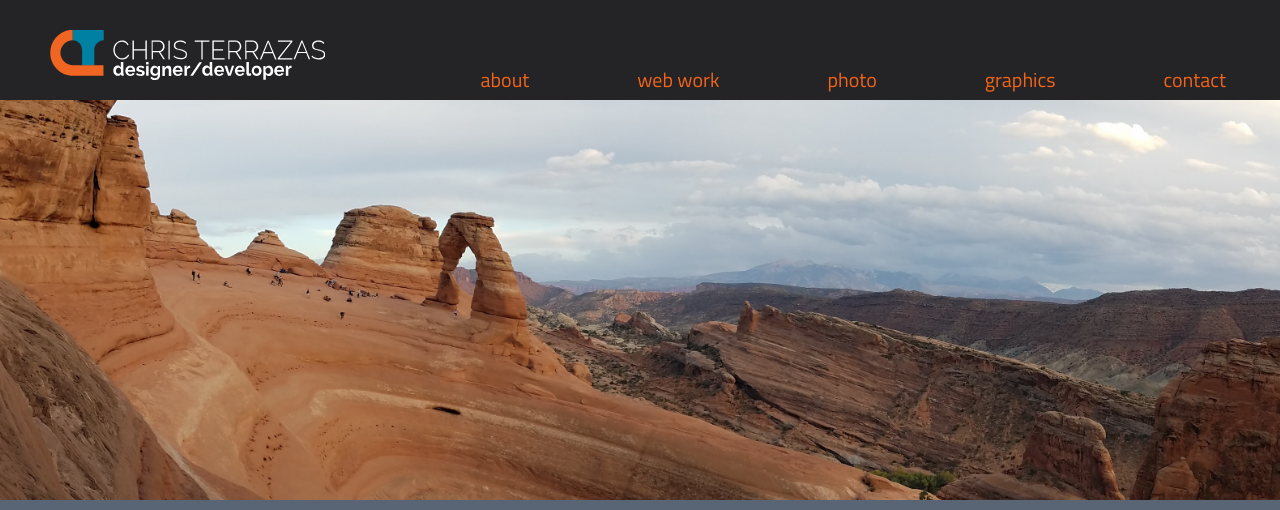
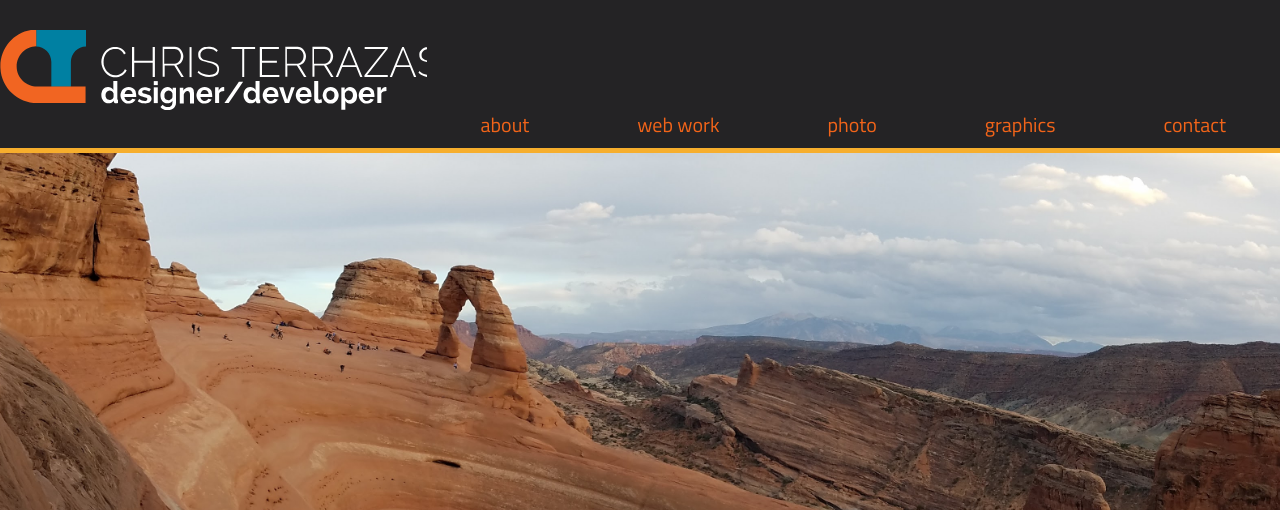
Before and after one commit to mrected/christerrazas.info, a PHP site: page / in a window 1280 px wide. Shown: the top 510 px of the page. Run offline with PHP 8.4, Linux system fonts and the light colour scheme; some libraries are stand-ins or nearby versions.

Commit message:
put elements in top of page in flexbox elements

```diff
--- a/css/style.css
+++ b/css/style.css
@@ -7,7 +7,7 @@ $accent-color:#9FB8AD;
 $heading-font-color:#575841;*/
 #brand {
   grid-area: brand;
-  align-self: center; }
+  align-self: start; }
 
 #nav {
   grid-area: nav;
@@ -41,7 +41,7 @@ $heading-font-color:#575841;*/
   /*height: 100vh;*/
   display: grid;
   grid-template-columns: repeat(auto, 1fr);
-  grid-auto-rows: minmax(80px, auto);
+  grid-auto-rows: minmax(140px, auto);
   grid-template-areas: "brand nav nav" "topImgDiv topImgDiv topImgDiv" "about about about" "articles articles articles" "web web web" "photo photo photo" "graphics graphics graphics" "contact contact contact" "footer footer footer"; }
   @media (min-width: 555px) {
     .wrapper {
@@ -142,22 +142,26 @@ h1, h2 {
   transition: .25s ease-in-out;
   transition-delay: .375s; }
 
+#brand {
+  border-bottom: solid 5px #f6ae2d; }
+
+#brand-logo-div {
+  padding-left: 1rem;
+  display: flex;
+  flex-direction: column;
+  justify-content: center;
+  align-items: flex-start;
+  background-color: #242325;
+  height: 140px;
+  padding: 0 0 .5rem 0; }
+
+#brand-logo {
+  flex: 1;
+  max-height: 80px; }
+
 #nav {
   background-color: #242325;
-  height: 50px;
-  padding-top: 50px; }
-
-#brand {
-  background-color: #242325;
-  max-height: 50px;
-  max-width: 100%;
-  padding: 30px 0 20px 50px;
-  height: 80px; }
-  #brand-logo {
-    height: 40px; }
-  @media (min-width: 768px) {
-    #brand-logo {
-      height: 50px; } }
+  border-bottom: solid 5px #f6ae2d; }
 
 #navbarLinks {
   display: none; }
@@ -167,13 +171,14 @@ h1, h2 {
       width: 100%; } }
   #navbarLinks ul {
     display: flex;
+    flex-direction: row;
     list-style-type: none;
     flex-wrap: nowrap;
     justify-content: space-around;
     align-items: flex-end;
-    height: 50px;
+    height: 140px;
     border: 0;
-    margin: -5px 0 0 0;
+    margin: 0 0 .5rem 0;
     padding: 0; }
 
 .navLink a {
@@ -181,19 +186,17 @@ h1, h2 {
   text-transform: lowercase;
   text-decoration: none;
   color: #f26419;
-  padding: .5rem; }
+  /*@media(min-width: $bp-medium){
+  	padding:2rem;
+  };
+  @media(min-width: $bp-large){
+  	padding:3rem;
+  }*/ }
   .navLink a:hover {
     color: #f6ae2d; }
   @media (min-width: 768px) {
     .navLink a {
-      padding: .8rem;
       font-size: 1.25rem; } }
-  @media (min-width: 970px) {
-    .navLink a {
-      padding: 2rem; } }
-  @media (min-width: 1200px) {
-    .navLink a {
-      padding: 3rem; } }
 
 #topImgDiv {
   width: 100%;
@@ -278,6 +281,6 @@ h1, h2 {
 
 #footer {
   background-color: #242325;
-  height: 80px; }
+  height: 140px; }
 
 /*# sourceMappingURL=style.css.map */
--- a/index.html
+++ b/index.html
@@ -9,14 +9,18 @@
 </head>
 <body>
 	<div class="wrapper">
+
 		<section class="gridItem" id="brand">
-			<div id="navLogo">
+			<div id="brand-logo-div">
 				<img src="images/brand-darkBg.svg" id="brand-logo">
 			</div>
 		</section>
+
+
+
 		<nav class="gridItem" id="nav">
 			<div id="navbar">
-				<div id="menuToggle">
+				<!-- <div id="menuToggle">
 				  <div id="hamburger">
 				    <span></span>
 				    <span></span>
@@ -26,7 +30,7 @@
 				    <span></span>
 				    <span></span>
 				  </div>
-				</div>
+				</div> -->
 				<div id="navbarLinks">
 					<ul>
 						<li class="navLink"><a href="#">About</a></li>
@@ -38,9 +42,13 @@
 				</div>
 			</div>
 		</nav>
+
+
+
 		<div id="topImgDiv">
 			<img src="images/arches.jpg" id="topImg"/>
 		</div>
+
 		<section class="gridItem" id="about" name="about">
 			<h2>About</h2>
 			<p>Some stuff about me should go here... Lorem ipsum dolor sit amet, consectetur adipisicing elit, sed do eiusmod
@@ -50,6 +58,9 @@
 			cillum dolore eu fugiat nulla pariatur. Excepteur sint occaecat cupidatat non
 			proident, sunt in culpa qui officia deserunt mollit anim id est laborum.</p>
 		</section>
+
+
+
 		<section class="gridItem" id="articles" name="articles">
 			<h2>Articles</h2>
 			<div class="articleBlock">
@@ -92,6 +103,9 @@
 				</div>
 			</div>
 		</section>
+
+
+
 		<section class="gridItem" id="web" name="web">
 			<h1 class="sectionTitle">Web Work</h1>
 			<h3 class="siteTitle">Site Title</h3>
@@ -113,6 +127,9 @@
 				</div>
 			</div>
 		</section>
+
+
+
 		<section class="gridItem" id="photo" name="photo">
 			<h1 class="sectionTitle">Photos</h1>
 			<div id="photos">
@@ -175,6 +192,9 @@
 
 			</div>
 		</section>
+
+
+
 		<section class="gridItem" id="graphics" name="graphics">
 			<h1 class="sectionTitle">Graphic Work</h1>
 			<div id="graphicWork">
@@ -235,14 +255,23 @@
 					</div>
 				</div>
 
+
+
 			</div>
 		</section>
+
+
+
 		<section class="gridItem" id="contact" name="contact">
 			<h1 class="sectionTitle">Contact</h1>
 		</section>
+
+
+
 		<footer class="gridItem" id="footer">
 			<h2>Footer</h2>
 		</footer>
+
 	</div>
 	<script src="https://ajax.googleapis.com/ajax/libs/jquery/3.2.1/jquery.min.js"></script>
 	<script type="text/javascript" src="js/scripts.js"></script>
--- a/scss/layout/_grid.scss
+++ b/scss/layout/_grid.scss
@@ -1,6 +1,6 @@
 #brand{
 	grid-area: brand;
-	align-self: center;
+	align-self: start;
 }
 
 #nav{
--- /dev/null
+++ b/scss/sections/_brand.scss
@@ -0,0 +1,19 @@
+#brand{
+	border-bottom: solid 5px $heading-font-color;
+}
+
+#brand-logo-div{
+	padding-left: 1rem;
+	display: flex;
+	flex-direction: column;
+	justify-content: center;
+	align-items: flex-start;
+	background-color:$nav-color;
+	height: $standard-height;
+	padding:0 0 .5rem 0;
+}
+
+#brand-logo{
+	flex:1;
+	max-height: $brand-height;
+}
--- a/scss/sections/_nav.scss
+++ b/scss/sections/_nav.scss
@@ -1,23 +1,6 @@
 #nav{
 	background-color: $nav-color;
-	height:$brand-height;
-	padding-top: 50px;
-}
-
-#brand{
-	background-color:$nav-color;
-	max-height: 50px;
-	max-width: 100%;
-	padding:30px 0 20px 50px;
-	height:$standard-height;
-	&-logo{
-		height: 40px;
-	}
-	@media(min-width: $bp-small){
-		&-logo{
-			height: $brand-height;
-		}
-	}
+	border-bottom: solid 5px $heading-font-color;
 }
 
 #navbarLinks{
@@ -29,13 +12,14 @@
 
 	ul{
 		display: flex;
+		flex-direction: row;
 		list-style-type: none;
 		flex-wrap: nowrap;
 		justify-content: space-around;
 		align-items: flex-end;
-		height:50px;
+		height:$standard-height;
 		border:0;
-		margin:-5px 0 0 0;
+		margin:0 0 .5rem 0;
 		padding:0;
 	}
 }
@@ -45,20 +29,18 @@
 	text-transform: lowercase;
 	text-decoration: none;
 	color:$btn-font-color;
-	padding:.5rem;
 	&:hover{
 		color:$panel-color;
 	}
 	@media(min-width: $bp-small){
-		padding:.8rem;
 		font-size:1.25rem;
 	}
-	@media(min-width: $bp-medium){
+	/*@media(min-width: $bp-medium){
 		padding:2rem;
 	};
 	@media(min-width: $bp-large){
 		padding:3rem;
-	}
+	}*/
 
 
 }
--- a/scss/style.scss
+++ b/scss/style.scss
@@ -2,6 +2,7 @@
 		'layout/grid',
 		'base/base',
 		'effects/menu-toggle-button',
+		'sections/brand',
 		'sections/nav',
 		'sections/topImgDiv',
 		'sections/about',
--- a/scss/utilities/_variables.scss
+++ b/scss/utilities/_variables.scss
@@ -35,8 +35,8 @@ $panel-color:#f6ae2d;
 $article-title-font:#86bbd8; //lt blue
 $white: #fffaff;
 
-$brand-height:50px;
-$standard-height:80px;
+$brand-height:80px;
+$standard-height:140px;
 
 
 //BREAKPOINTS-------------
```
Also changed, not shown: 1 other file.
